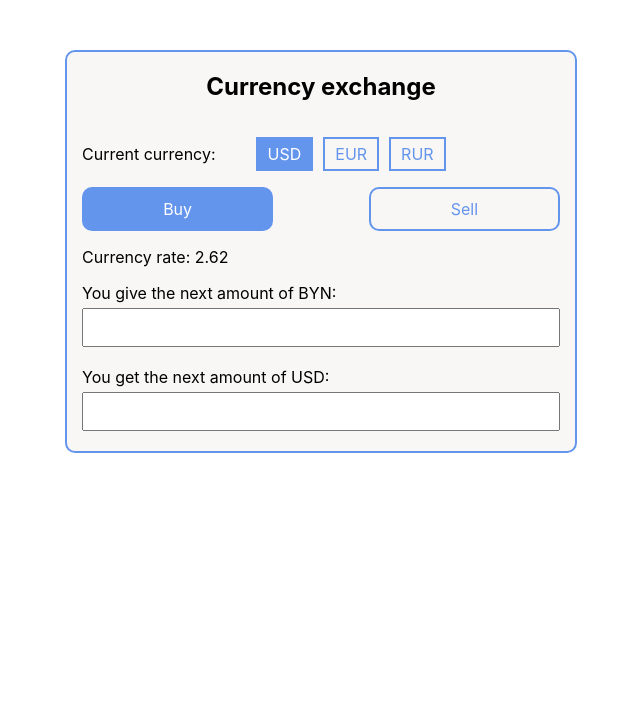
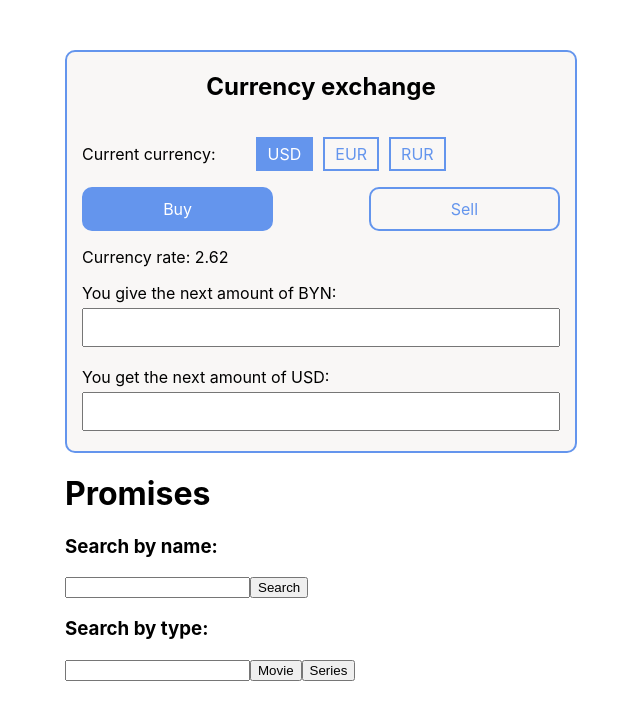
Before and after one commit to MonaMag/lessons-js, a React (Create React App) app: page / in a window 1280 px wide. Shown: the top 720 px of the page, without its empty margins (319-959 px from the left). Built offline with nearby package versions, Linux system fonts and the light colour scheme.

Commit message:
L3 - Event loop - Promise

```diff
--- a/src/App.tsx
+++ b/src/App.tsx
@@ -2,7 +2,7 @@ import React from 'react';
 import './App.css';
 import Lesson1 from './lessons/lesson1/lesson1';
 // import './lessons/lesson2/lesson2';
-// import Lesson3 from './lessons/lesson3/Lesson3';
+import Lesson3 from './lessons/lesson3/Lesson3';
 // import Lesson4 from './lessons/lesson4/Lesson4';
 // import './lessons/lesson5/lesson5';
 // import './lessons/lesson6/lesson6';
@@ -13,7 +13,7 @@ function App() {
     return (
         <div className="container">
             <Lesson1 />
-            {/*<Lesson3 />*/}
+            <Lesson3 />
             {/*<Lesson4 />*/}
         </div>
     );
--- a/src/lessons/lesson3/API.ts
+++ b/src/lessons/lesson3/API.ts
@@ -3,11 +3,13 @@ import axios from 'axios';
 const configOMB = {
     baseURL: 'http://www.omdbapi.com',
 };
-const key = '';
+const key = '?apikey=1a6381e7';
 const axiosInstance = axios.create(configOMB);
 
 const API = {
     searchFilmsByTitle: (title: string) => {
+        const query = `${key}&s=${title}`;
+        return axiosInstance.get(query);
     },
     searchFilmsByType: (title: string, type: string) => {
     }
--- /dev/null
+++ b/src/lessons/lesson3/Lesson3.tsx
@@ -0,0 +1,76 @@
+import React, { useState } from 'react';
+import API from './API';
+import './lesson_3';
+
+const Lesson3 = () => {
+    const [searchName, setSearchName] = useState('');
+    const [searchResult, setSearchResult] = useState('');
+    const [searchNameByType, setSearchNameByType] = useState('');
+    const [searchResultByType, setSearchResultByType] = useState('');
+    //
+    // const searchFilm = () => {
+    //     API.searchFilmsByTitle(searchName)
+    //         // .then( ({ data }) => {
+    //         //     console.log(data);
+    //         //     if (data.Response === 'True') {
+    //         //         setSearchResult(JSON.stringify(data.Search));
+    //         //     } else {
+    //         //         setSearchResult(data.Error);
+    //         //     }
+    //         // })
+    //         .then( ({ data }) => {
+    //             console.log(data);
+    //             const { Response, Search, Error } = data;
+    //             if (Response === 'True') {
+    //                 setSearchResult(JSON.stringify(Search));
+    //             } else {
+    //                 setSearchResult(Error);
+    //             }
+    //         })
+    // };
+
+    const searchFilm = async () => {
+        try {
+            const { data } = await API.searchFilmsByTitle(searchName);
+            const { Response, Search, Error } = data;
+            if (Response === 'True') {
+                setSearchResult(JSON.stringify(Search));
+            } else {
+                setSearchResult(Error);
+            }
+        } catch (e) {
+            console.log(`some error exist `, e);
+        }
+    }
+
+    const searchByType = (e: React.MouseEvent<HTMLButtonElement>) => {
+        const type: string = e.currentTarget.dataset.t ? e.currentTarget.dataset.t : '';
+        API.searchFilmsByType(searchNameByType, type)
+    }
+
+    return (
+        <div>
+            <h1>Promises</h1>
+            <div>
+                <h3><p>Search by name:</p></h3>
+                <input type="text" value={searchName} onChange={(e) => setSearchName(e.currentTarget.value)}/>
+                <button onClick={searchFilm}>Search</button>
+                <div>
+                    {searchResult}
+                </div>
+            </div>
+
+            <div>
+                <h3><p>Search by type:</p></h3>
+                <input type="text" value={searchNameByType}
+                       onChange={(e) => setSearchNameByType(e.currentTarget.value)}/>
+                <button onClick={searchByType} data-t='movie'>Movie</button>
+                <button onClick={searchByType} data-t='series'>Series</button>
+                <div>
+                    {searchResultByType}
+                </div>
+            </div>
+        </div>
+    );
+}
+export default Lesson3;
```
Also changed, not shown: src/lessons/lesson3/README.md (added), 1 other file (tests, documents, lock files or other folders).
